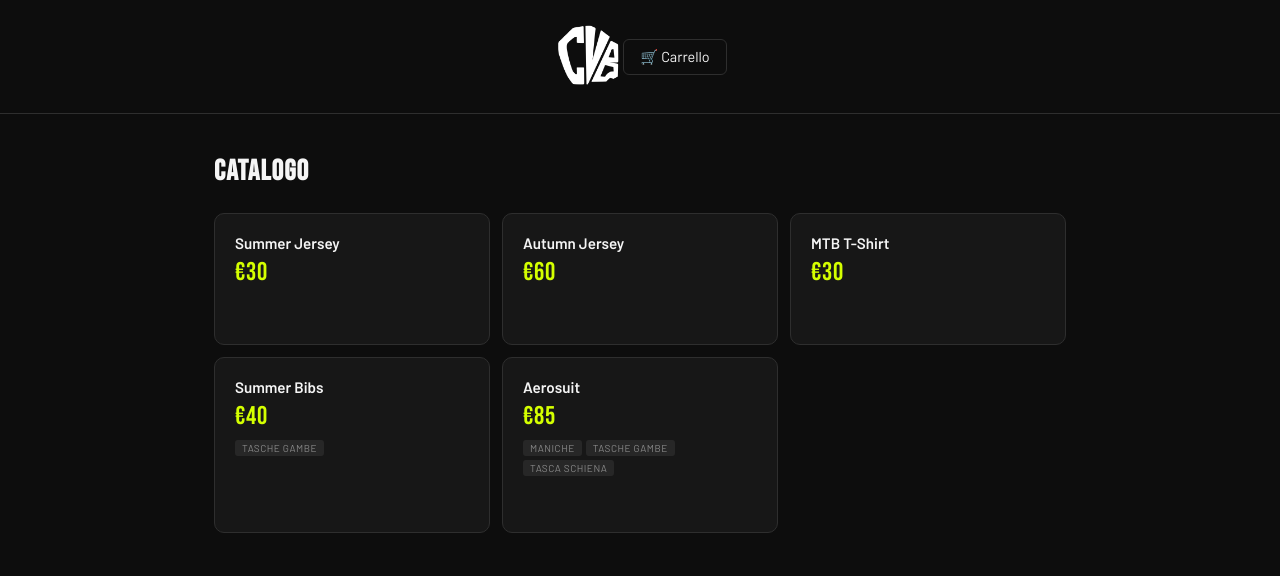
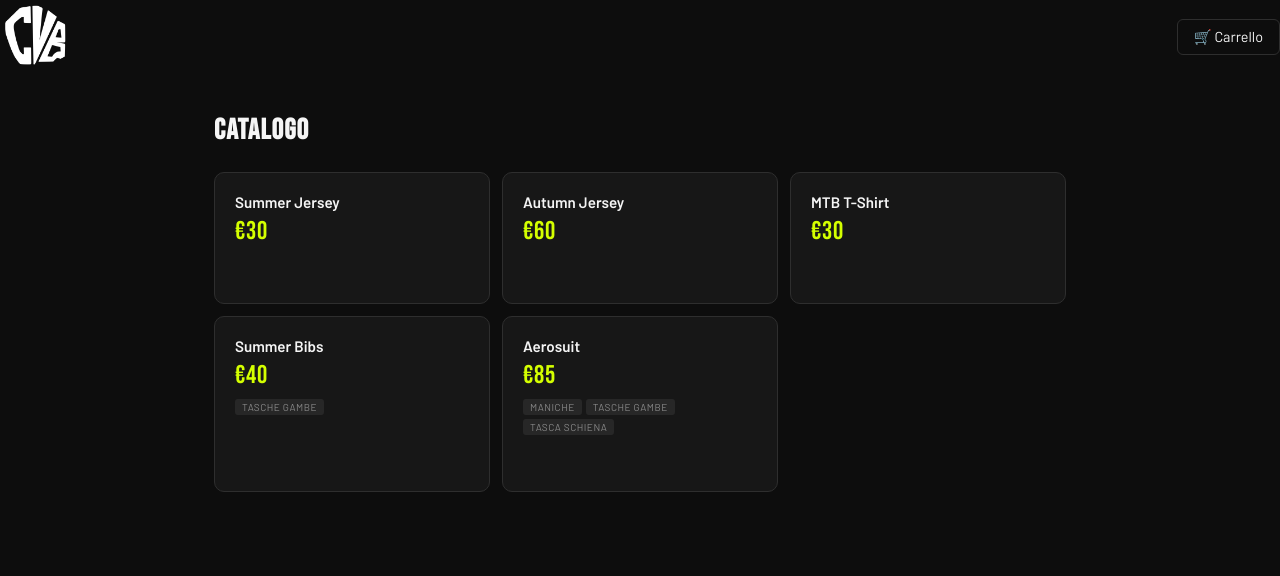
Before and after one commit to gimmi-i/circonvalley, a plain HTML site: page index.html in a window 1280 px wide. Drawn offline with Linux system fonts and the light colour scheme.

Commit message:
Change header alignment to space-between
Updated header layout to use space-between for alignment.

```diff
--- a/index.html
+++ b/index.html
@@ -21,10 +21,8 @@
     body { background: var(--bg); color: var(--text); font-family: 'Barlow', sans-serif; min-height: 100vh; }
 
     header {
-      border-bottom: 1px solid var(--border);
-      padding: 1.25rem 2rem;
       display: flex;
-      justify-content: center;
+      justify-content: space-between;
       align-items: center;
     }
     header h1 { font-family: 'Bebas Neue', sans-serif; font-size: 2rem; color: var(--accent); letter-spacing: 0.05em; }
```
